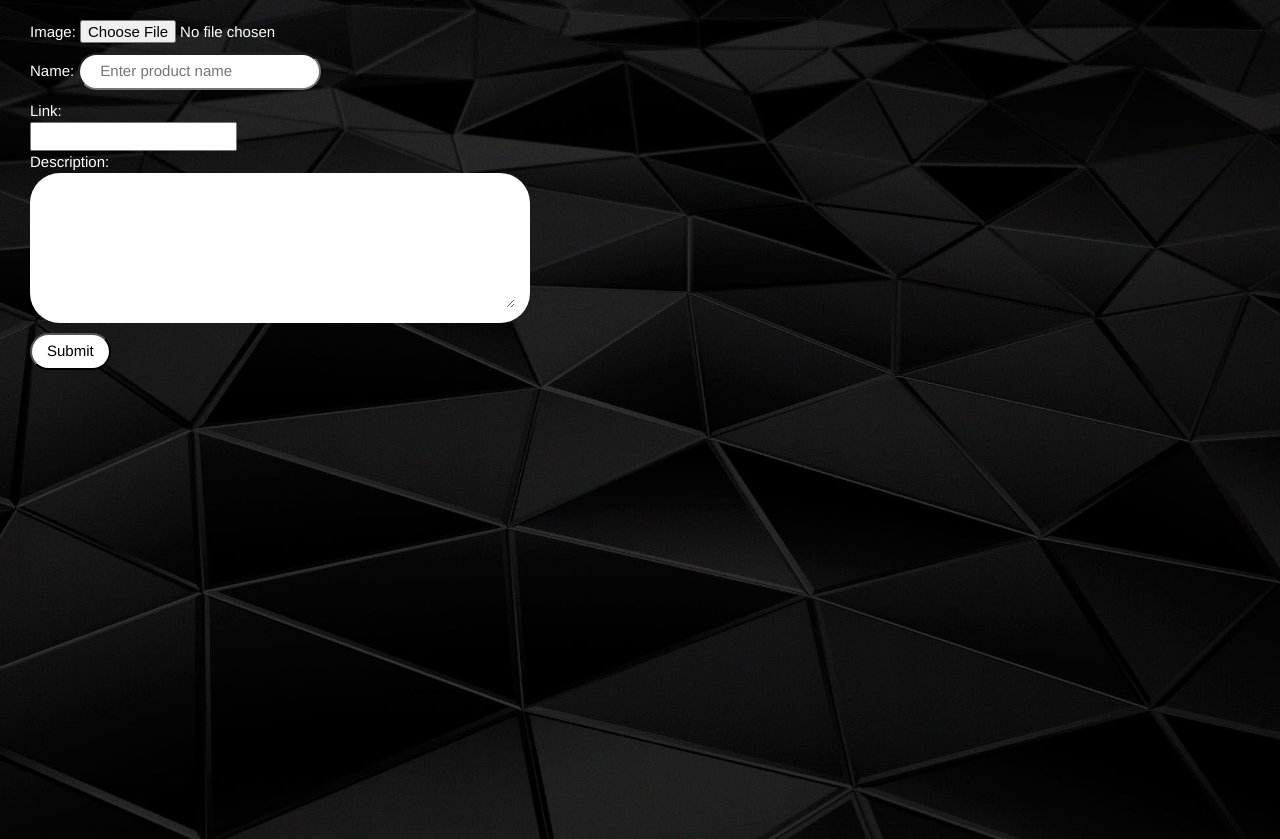
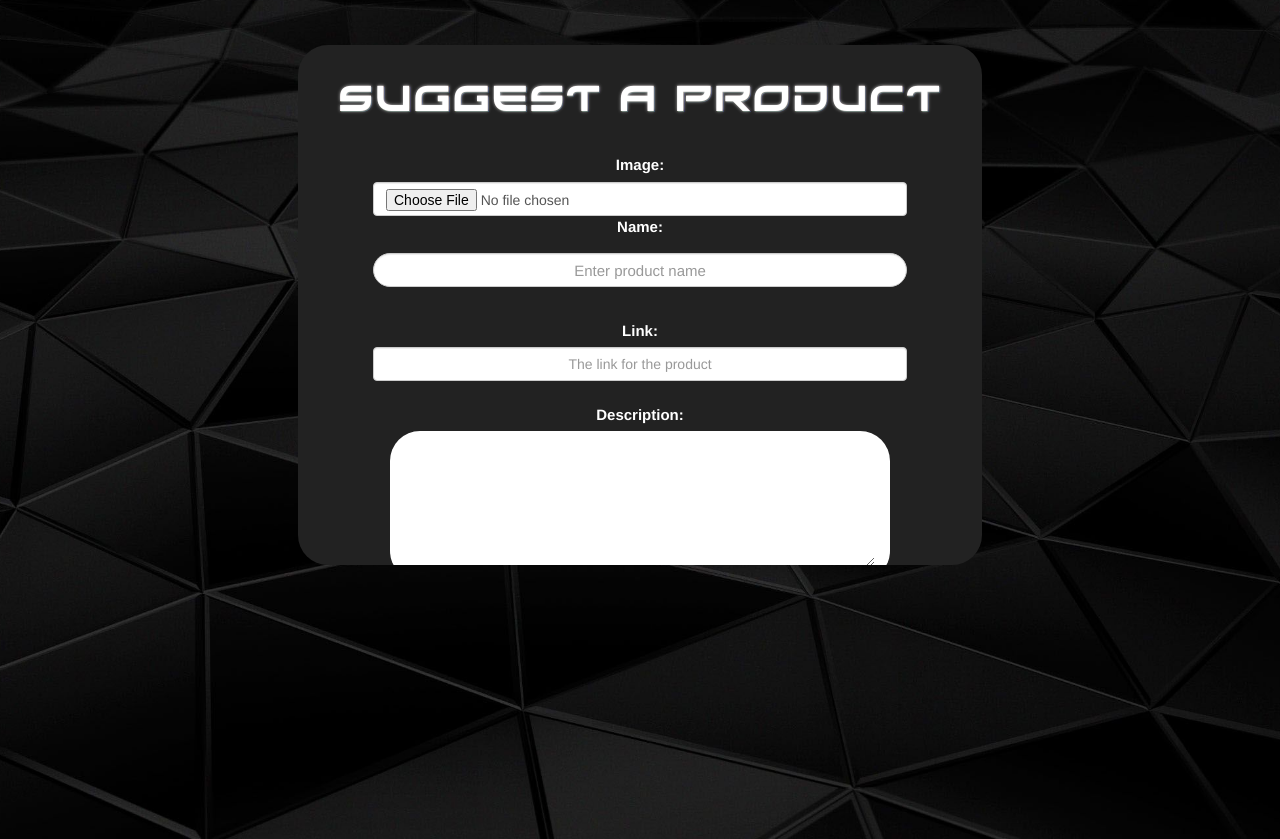
Before and after one commit to rana-raafat/PC-Parts-Marketplace, a PHP site: page /SuggestProduct.php in a window 1280 px wide. Shown: the part 104-943 px from the top of the page. Run offline with PHP 8.4, Linux system fonts and the light colour scheme.

Commit message:
Added frontend for Suggested Product page

```diff
--- a/SuggestProduct.php
+++ b/SuggestProduct.php
@@ -10,18 +10,26 @@
 session_start();
 include "Menu.php";
 ?>
-<form method='post' action='' enctype='multipart/form-data' onsubmit='return validate(this);'>
-        Image:
-        <input type="file" name="productpic"><br>
-        Name:
-        <input type="text" name="name" placeholder="Enter product name"><br>
-        Link:<br>
-        <input type="url" name="link"style="color:black";><br>
-        Description: <br>
+<div class="container">
+            <div class="card justify-content-center">
+                <div class="carda">
+                    <h1>Suggest A Product</h1>
+<form method='post' action='' enctype='multipart/form-data' onsubmit='return validate(this);'class="form-horizontal">
+<div class ="form-group">
+            <label>Image:</label><br>
+            <input type="file" name="productpic" class="form-control"><br>
+            <label>Name:</label><br>
+            <input type="text" name="name" placeholder="Enter product name" class="form-control"><br>
+            <label>Link:</label><br>
+            <input type="url" name="link" placeholder="The link for the product" style="color:black" class="form-control"><br>
+            <label>Description:</label><br>
         <textarea name="description" rows="4" cols="30" style="color:black";></textarea><br>
         <input type='Submit' name='submit'>
 
         </form>
+</div>
+</div>
+</div>
 <?php
 
 $con = new mysqli("localhost", "root", "", "project");
```
Also changed, not shown: ViewInvestigationRequest.php (+4 -4 lines).
